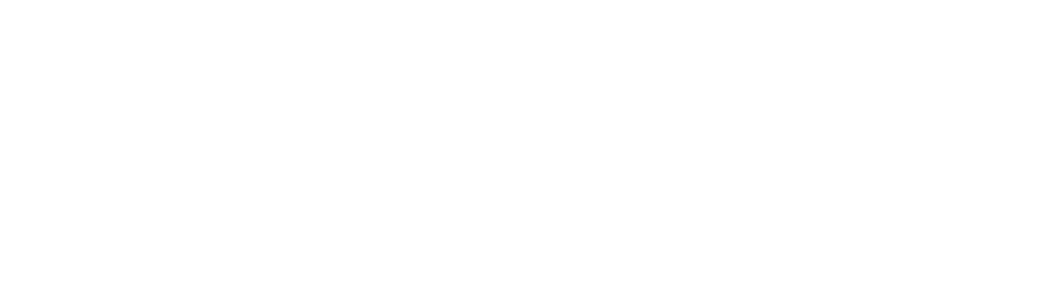
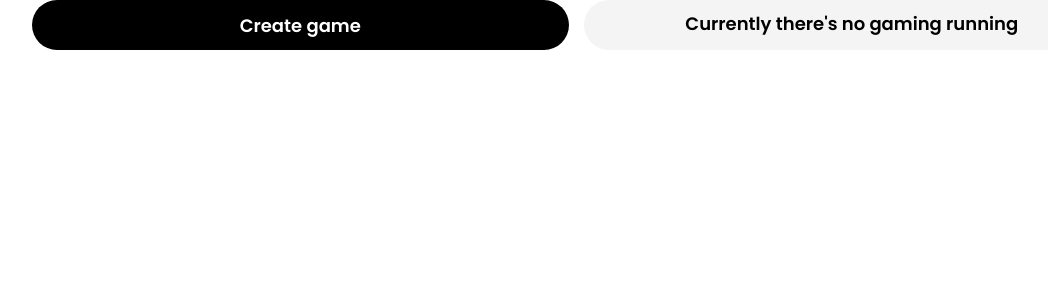
Before and after one commit to Scapetown/admin, a Vue app: page / in a window 1280 px wide. Shown: the top 300 px of the page, without its empty margins (64-1112 px from the left). Built offline with nearby package versions, Linux system fonts and the light colour scheme; no server answers.

Commit message:
feat(dashboard): add dashboard view

```diff
--- a/src/views/Dashboard.vue
+++ b/src/views/Dashboard.vue
@@ -1,15 +1,69 @@
 <template>
-  <Container></Container>
+  <Container>
+    <ColumnLayout>
+      <Column>
+        <Button @click="createGame" :isLoading="isLoading">Create game</Button>
+      </Column>
+      <Column>
+        <Card>
+          {{ remaining }}
+        </Card>
+      </Column>
+    </ColumnLayout>
+  </Container>
 </template>
 
 <script lang="ts">
 import { defineComponent } from "vue";
+import config from "@/config/config";
+import io from "socket.io-client";
 import Container from "@/components/layout/Container.vue";
+import ColumnLayout from "@/components/layout/ColumnLayout.vue";
+import Column from "@/components/layout/Column.vue";
+import Button from "@/components/base/Button.vue";
+import Card from "@/components/layout/Card.vue";
 
 export default defineComponent({
   name: "Dashboard",
   components: {
     Container,
+    ColumnLayout,
+    Column,
+    Button,
+    Card,
+  },
+  data() {
+    return {
+      isLoading: false,
+      remaining: null as unknown,
+    };
+  },
+  methods: {
+    async createGame() {
+      this.isLoading = true;
+      const response = await fetch(`${config.server.url}/admin/game`, {
+        method: "POST",
+      });
+
+      if (response.ok) {
+        this.isLoading = false;
+        const json = await response.json();
+        console.log(json);
+      }
+    },
+    getRemaining() {
+      const socket = io(config.wss.url);
+      this.remaining = "Currently there's no gaming running";
+
+      socket.on("connect", () => {
+        socket.on("remaining", ({ data }: any) => {
+          this.remaining = new Date(data * 1000).toISOString().substr(11, 8); //format seconds to hh:mm:ss string
+        });
+      });
+    },
+  },
+  created() {
+    this.getRemaining();
   },
 });
 </script>
```
